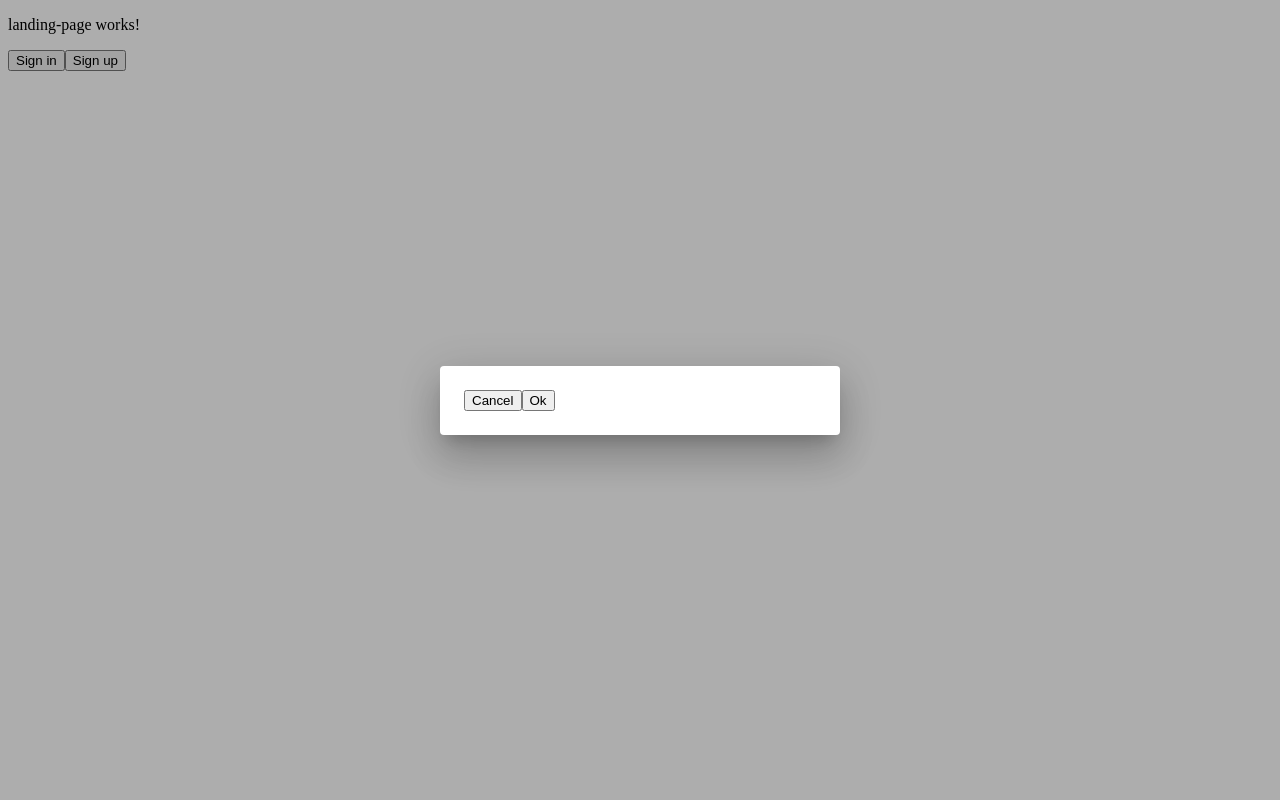
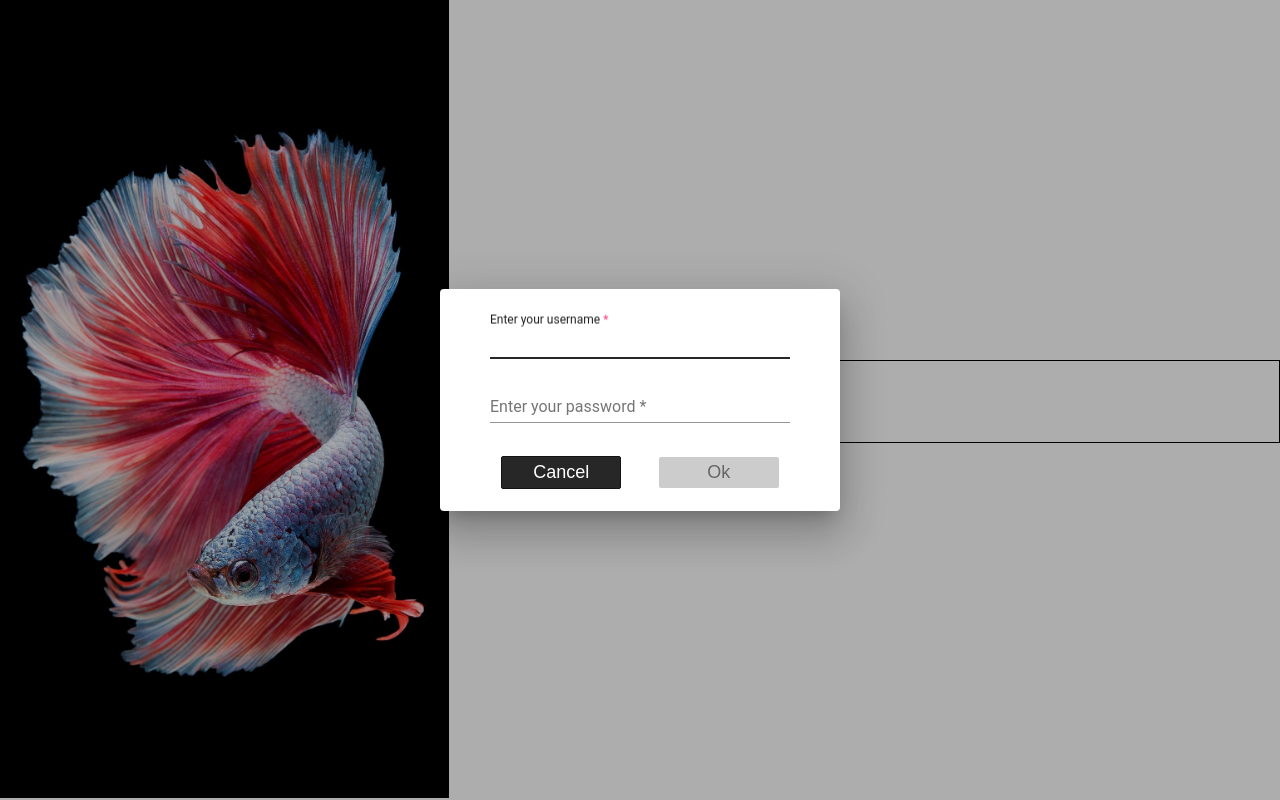
Before and after one commit to AnatoIii/GameSalesWebsite, an Angular app in the folder game-sales-tracker/: page /welcome in a window 1280 px wide. Both pictures are taken after a click on the button "Sign in". Built offline with nearby package versions, Linux system fonts and the light colour scheme.

Commit message:
sign in dialog

```diff
--- a/game-sales-tracker/src/app/app.component.html
+++ b/game-sales-tracker/src/app/app.component.html
@@ -1 +1 @@
-<app-landing-page></app-landing-page>
+<router-outlet></router-outlet>
--- a/game-sales-tracker/src/app/dialogs/sign-in/sign-in.component.css
+++ b/game-sales-tracker/src/app/dialogs/sign-in/sign-in.component.css
@@ -0,0 +1,54 @@
+mat-form-field {
+  width: 300px;
+}
+
+.mat-dialog-content {
+  display: flex;
+  justify-content: center;
+  align-items: center;
+  flex-direction: column;
+}
+
+::ng-deep .mat-focused .mat-form-field-label {
+  color: rgb(31, 31, 31) !important;
+}
+
+::ng-deep.mat-form-field-ripple {
+  background-color: rgb(39, 39, 39) !important;
+}
+
+.mat-dialog-actions {
+  display: flex;
+  justify-content: space-evenly;
+}
+
+button {
+  background-color: rgb(39, 39, 39);
+  color: white;
+  padding: 5px 0;
+  width: 120px;
+  border-radius: 2px;
+  border: 1px solid rgb(20, 20, 20);
+  font-size: 18px;
+  transition-duration: 0.4s;
+  cursor: pointer;
+  margin-bottom: 10px;
+}
+
+button:hover {
+  background-color: rgb(85, 85, 85);
+}
+
+.error {
+  line-height: 1.2em;
+  transform: translateY(10px);
+  font-size: 75%;
+  position: absolute;
+  left: 0;
+}
+
+button:disabled {
+  border: none;
+  background-color: #cccccc;
+  color: #666666;
+}
--- a/game-sales-tracker/src/app/dialogs/sign-in/sign-in.component.html
+++ b/game-sales-tracker/src/app/dialogs/sign-in/sign-in.component.html
@@ -1,4 +1,22 @@
 <form #signInForm="ngForm">
-    <button type="button" (click)="dialogRef.close()">Cancel</button>
-    <button type="submit" [disabled]="!signInForm.form.valid">Ok</button>
+    <div mat-dialog-content>
+        <mat-form-field>
+            <input matInput name="username" [(ngModel)]="data.username" placeholder="Enter your username"
+                name="username" #username="ngModel" required />
+            <div class="error" [hidden]="username.valid || username.untouched">
+                Username is <strong>required</strong>
+            </div>
+        </mat-form-field>
+        <mat-form-field>
+            <input matInput [(ngModel)]="data.password" type="password" placeholder="Enter your password" autocomplete="off"
+                name="password" #password="ngModel" required>
+            <div class="error" [hidden]="password.valid || password.untouched">
+                Password is <strong>required</strong>
+            </div>
+        </mat-form-field>
+    </div>
+    <div mat-dialog-actions>
+        <button type="button" (click)="dialogRef.close()">Cancel</button>
+        <button type="submit" [mat-dialog-close]="data" [disabled]="!signInForm.form.valid">Ok</button>
+    </div>
 </form>
--- a/game-sales-tracker/src/app/landing-page/landing-page.component.css
+++ b/game-sales-tracker/src/app/landing-page/landing-page.component.css
@@ -0,0 +1,33 @@
+.container {
+  display: flex;
+  align-items: center;
+  justify-content: space-between;
+}
+
+img {
+  height: 99.8vh;
+}
+
+.buttons {
+  flex: 1;
+  border: 1px solid black;
+  margin: 0 auto;
+}
+
+button{
+    display: block;
+    background-color: rgb(39, 39, 39);
+    color: white;
+    padding: 5px 0;
+    width: 120px;
+    border-radius: 2px;
+    border: 1px solid rgb(20, 20, 20);
+    font-size: 18px;
+    transition-duration: 0.4s;
+    cursor: pointer;
+    margin: 5px;
+}
+
+button:hover {
+    background-color: rgb(85, 85, 85);
+  }
--- a/game-sales-tracker/src/app/landing-page/landing-page.component.html
+++ b/game-sales-tracker/src/app/landing-page/landing-page.component.html
@@ -1,3 +1,9 @@
-<p>landing-page works!</p>
-<button (click)="openDialogSignIn()">Sign in</button>
-<button>Sign up</button>
+<div class="container">
+    <div class="image">
+        <img src="../../assets/images/fish.jpg" alt="Fish">
+    </div>
+    <div class="buttons">
+        <button (click)="openDialogSignIn()">Sign in</button>
+        <button>Sign up</button>
+    </div>
+</div>
--- a/game-sales-tracker/src/app/landing-page/landing-page.component.ts
+++ b/game-sales-tracker/src/app/landing-page/landing-page.component.ts
@@ -16,12 +16,12 @@ export class LandingPageComponent implements OnInit {
 
   openDialogSignIn(): void {
     const dialogRef = this.dialog.open(SignInComponent, {
-      width: '400px'
+      width: '400px',
+      data: {}
     });
 
     dialogRef.afterClosed().subscribe(result =>
       console.log(result));
-    console.log("opened");
   }
 
 }
--- a/game-sales-tracker/src/styles.css
+++ b/game-sales-tracker/src/styles.css
@@ -1,2 +1,6 @@
 /* You can add global styles to this file, and also import other style files */
 @import "~@angular/material/prebuilt-themes/indigo-pink.css";
+
+body{
+    margin: 0;
+}
```
Also changed, not shown: game-sales-tracker/src/app/app-routing/app-routing.module.ts (added, +21 -0 lines), game-sales-tracker/src/app/app.module.ts (+9 -3 lines), game-sales-tracker/src/assets/images/fish.jpg (added).
